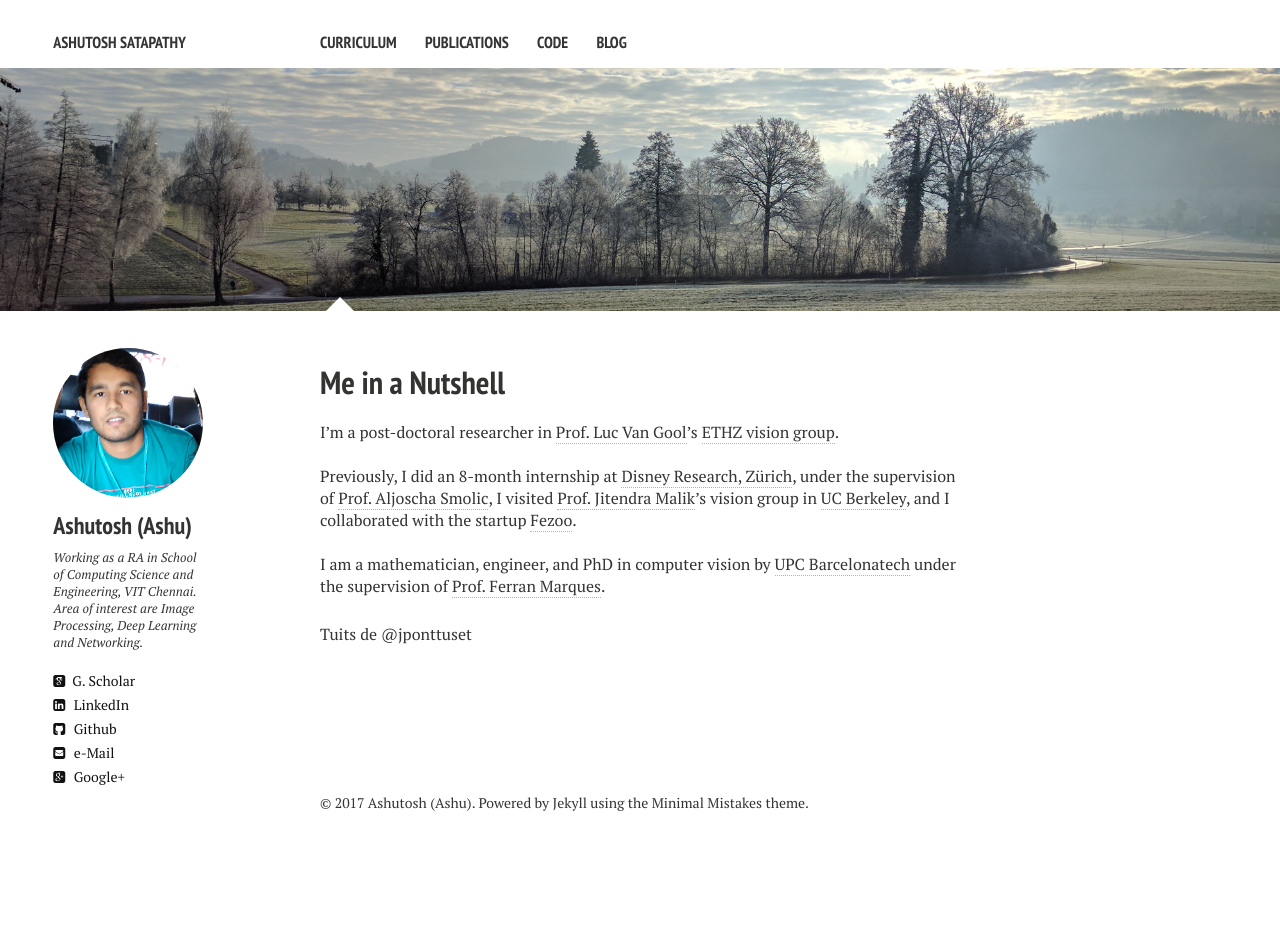
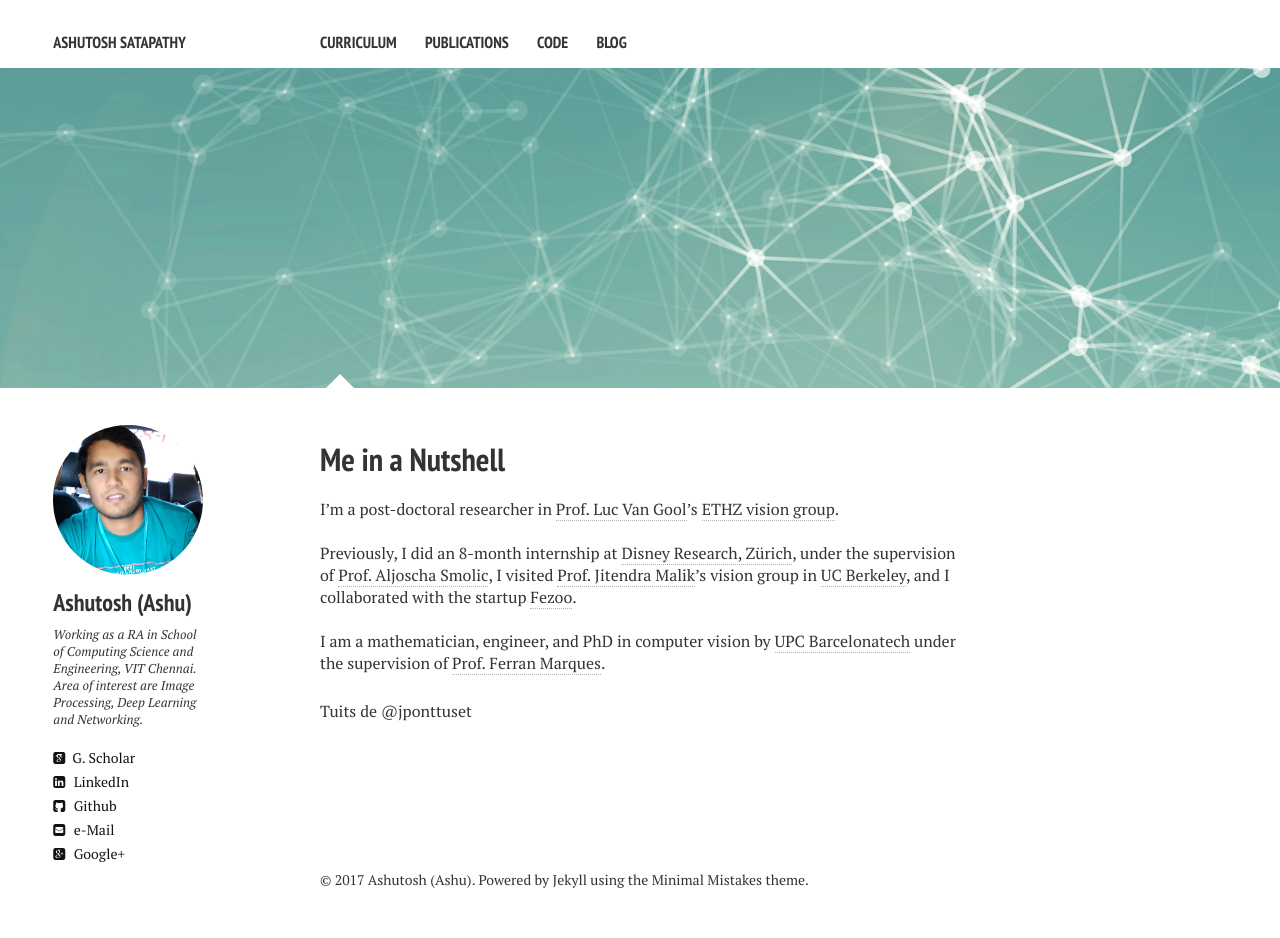
Before and after one commit to ashutoshsatapathy1990/ashutoshsatapathy1990.github.io, a Jekyll site: the page built from index.md, in a window 1280 px wide. Built offline with Jekyll 4.4.1, drawn with Linux system fonts in a browser that asks for light colours; nearby versions of some CDN libraries; comment, search, counter and statistics services are not loaded; before the commit the page ends 900 px from its top, so only the background shows below that.

Commit message:
Update index.md

```diff
--- a/index.md
+++ b/index.md
@@ -4,7 +4,7 @@ title: Me in a Nutshell
 description: "Jordi Pont-Tuset's website"
 tags: [Jekyll, theme, responsive, blog, template]
 image:
-  feature: trees.jpg
+  feature: Banner.png
 ---
 
 I'm a post-doctoral researcher in [Prof. Luc Van Gool](http://www.vision.ee.ethz.ch/members/get_member.cgi?id=1)'s [ETHZ vision group](http://www.vision.ee.ethz.ch/index.en.html).
```
